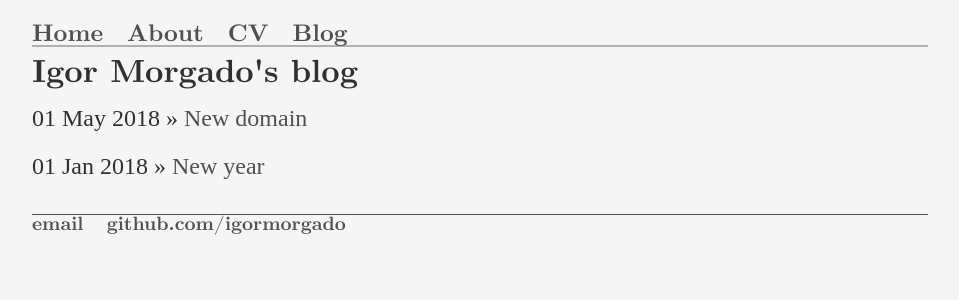
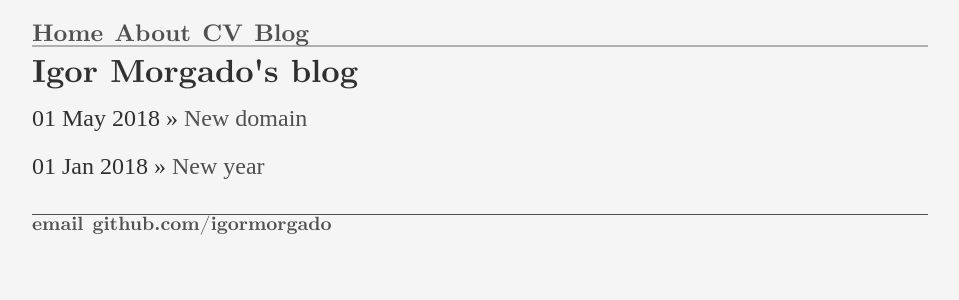
Before and after one commit to igormorgado/igormorgado.github.io, a Jekyll site: the page built from blog/index.html, in a window 1280 px wide. Shown: the top 300 px of the page, without its empty margins (160-1119 px from the left). Built offline with Jekyll 4.4.1, drawn with Linux system fonts in a browser that asks for light colours; some web fonts are replaced.

Commit message:
Changed margin

```diff
--- a/css/main.css
+++ b/css/main.css
@@ -132,7 +132,7 @@ nav ul, footer ul {
 
 nav ul li, footer ul li {
   display: inline;
-  margin-right: 20px;
+  margin-right: 0.3em;
   font-weight: bold;
   font-size: 1.5em;
 }
```
